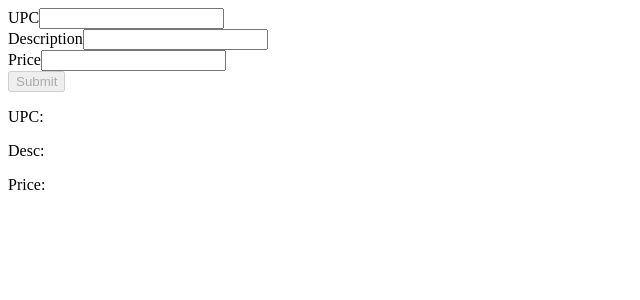
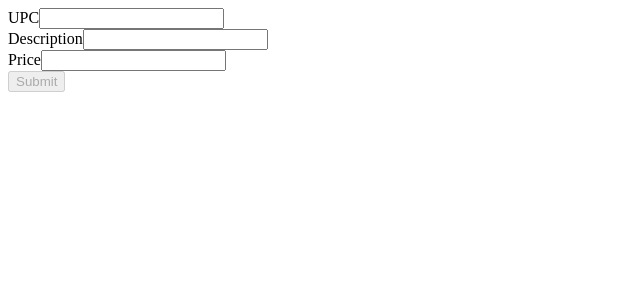
Before and after one commit to AlphaSpaghett/Itemizer, an Angular app: page / in a window 1280 px wide. Shown: the top 300 px of the page, without its empty margins (0-640 px from the left). Built offline with nearby package versions, Linux system fonts and the light colour scheme.

Commit message:
cleaned up and added information to model, displayed each input in a list

```diff
--- a/src/app/Components/item-manupulation/item-manupulation.component.html
+++ b/src/app/Components/item-manupulation/item-manupulation.component.html
@@ -14,7 +14,13 @@
   <button type="submit" [disabled]="itemForm.invalid">Submit</button>
 </form>
 
-<div>
+<!-- <div>
+  <p>UPC: {{ item.upc }}</p>
+  <p>Desc: {{ item.desc }}</p>
+  <p>Price: {{ item.price }}</p>
+</div> -->
+
+<div *ngFor="let item of items">
   <p>UPC: {{ item.upc }}</p>
   <p>Desc: {{ item.desc }}</p>
   <p>Price: {{ item.price }}</p>
--- a/src/app/Components/item-manupulation/item-manupulation.component.ts
+++ b/src/app/Components/item-manupulation/item-manupulation.component.ts
@@ -15,20 +15,26 @@ export class ItemManupulationComponent implements OnInit {
     price: ['', Validators.required],
   });
 
-  constructor( private fb: FormBuilder, public item: Item ) { }
+  items: Item[] = [];
+
+  constructor( private fb: FormBuilder) { }
 
   ngOnInit(): void {
   }
 
   onSubmit() {
-    this.item.upc = this.itemForm.value.upc;
-    this.item.desc = this.itemForm.value.description;
-    this.item.price = this.itemForm.value.price;
+    const item: Item = {
+      upc: this.itemForm.value.upc,
+      desc: this.itemForm.value.description,
+      price: this.itemForm.value.price,
+    }
 
-    console.log(`UPC: ${this.itemForm.value.upc}`);
-    console.log(`Desc: ${this.itemForm.value.description}`);
-    console.log(`Desc: ${this.item.desc}`);
-    console.log(`Price: ${this.itemForm.value.price}`);
+    this.items.push(item);
+
+    // console.log(`UPC: ${this.itemForm.value.upc}`);
+    // console.log(`Desc: ${this.itemForm.value.description}`);
+    // console.log(`Price: ${this.itemForm.value.price}`);
+    // console.log(this.items.length);
+
   }
-
 }
--- a/src/app/Objects/item.ts
+++ b/src/app/Objects/item.ts
@@ -1,5 +1,5 @@
-export class Item {
-  public upc: string = '';
-  public desc: string = '';
-  public price: string = '';
+export interface Item {
+  upc: string;
+  desc: string;
+  price: string;
 }
--- a/src/app/app.module.ts
+++ b/src/app/app.module.ts
@@ -5,7 +5,6 @@ import { AppRoutingModule } from './app-routing.module';
 import { AppComponent } from './app.component';
 import { ItemManupulationComponent } from './Components/item-manupulation/item-manupulation.component';
 import { FormsModule, ReactiveFormsModule } from '@angular/forms';
-import { Item } from './Objects/item';
 
 @NgModule({
   declarations: [
@@ -17,7 +16,7 @@ import { Item } from './Objects/item';
     AppRoutingModule,
     ReactiveFormsModule,
   ],
-  providers: [FormsModule, Item],
+  providers: [FormsModule],
   bootstrap: [AppComponent]
 })
 export class AppModule { }
```
